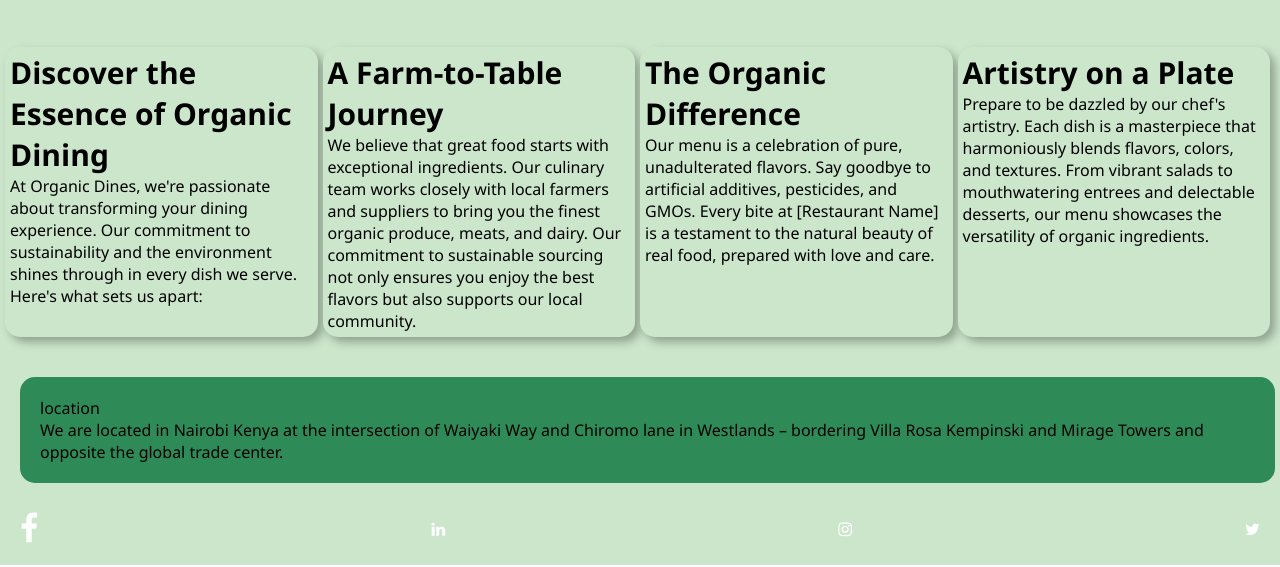
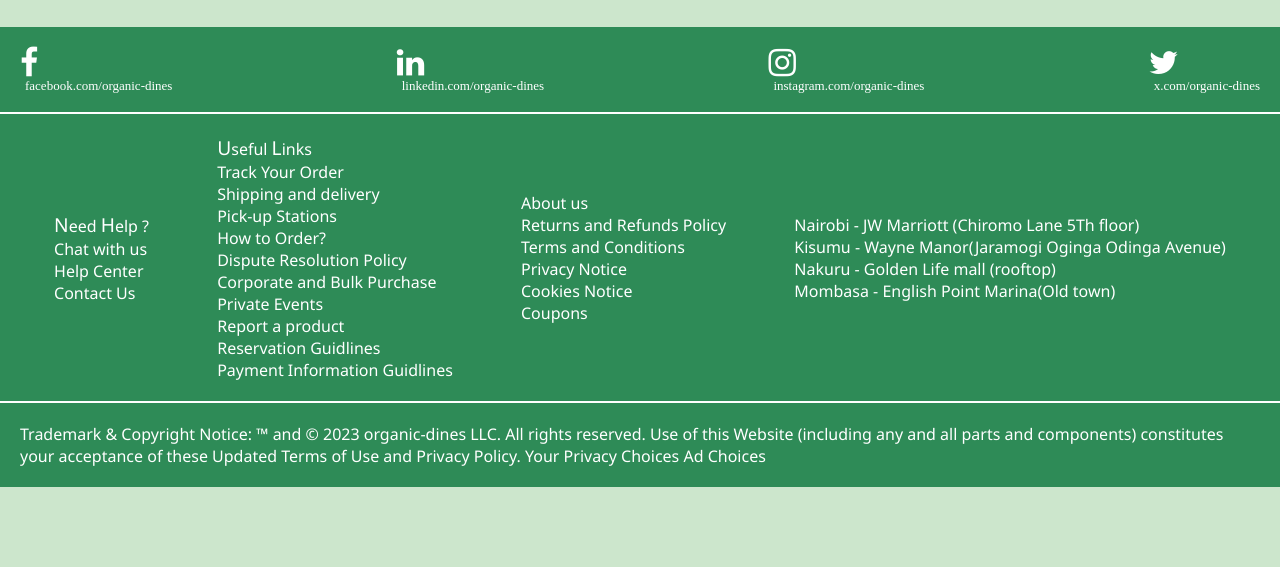
Before and after one commit to mcrolins/landing-page, a plain HTML site: page index.html in a window 1280 px wide. Shown: the part 1157-1724 px from the top of the page. After the commit the page ends 1644 px from the top, so only its background shows below. Drawn offline with Linux system fonts and the light colour scheme.

Commit message:
Update index.html

```diff
--- a/index.html
+++ b/index.html
@@ -31,6 +31,7 @@
 <button class="reservation">Make a reservation</button>
 </ul></div>
 </div>
+
   <div class="lower-section">
    <div class="icons">
 
@@ -46,39 +47,52 @@
 
   <div class="icon"><img src="dna.svg" width="100" height="100"> no genetic engineering </div>
 </div>
-    <nav>
-    <div class="about">   <ul><header>Discover the Essence of Organic Dining</header>
-    <p>At Organic Dines, we're passionate about transforming your dining experience. Our commitment to sustainability and the environment shines through in every dish we serve. Here's what sets us apart:
 
-    </p>
-    </ul></div>
-    <div class="about"> <ul>
-        <header> A Farm-to-Table Journey</header>
-    <p>We believe that great food starts with exceptional ingredients. Our culinary team works closely with local farmers and suppliers to bring you the finest organic produce, meats, and dairy. Our commitment to sustainable sourcing not only ensures you enjoy the best flavors but also supports our local community.
-    </p>
-    </ul></div>
-    <div class="about"> <ul><header>The Organic Difference</header>
-    <p> Our menu is a celebration of pure, unadulterated flavors. Say goodbye to artificial additives, pesticides, and GMOs. Every bite at [Restaurant Name] is a testament to the natural beauty of real food, prepared with love and care.</p>
-    </ul></div>
-    <div class="about">
-    <ul>
-    <header>Artistry on a Plate</header>
-    <p>Prepare to be dazzled by our chef's artistry. Each dish is a masterpiece that harmoniously blends flavors, colors, and textures. From vibrant salads to mouthwatering entrees and delectable desserts, our menu showcases the versatility of organic ingredients.
-
-    </p>
-    </ul></div>
-    </nav>
-    <ul id="location" class="location">location
-    <p>We are located in Nairobi Kenya at the intersection of Waiyaki Way and Chiromo lane in Westlands – bordering Villa Rosa Kempinski and Mirage Towers and opposite the global trade center. </p>
-    </ul>
+    <div class="ending">
+        <div class="socials-bar">
+            <a href="www.facebook.com" class="fa fa-facebook fa-2x" id="contact1"><p>facebook.com/organic-dines</p></a>
+            <a href="www.linkedin.com" class="fa fa-linkedin fa-2x" id="contact2"><p>linkedin.com/organic-dines</p></a>
+            <a href="www.instagram.com" class="fa fa-instagram fa-2x" id="contact3"><p>instagram.com/organic-dines</p></a>
+            <a href="www.x.com" class="fa fa-twitter fa-2x" id="contact4"><p>x.com/organic-dines</p></a>
+            </div>
+            <div class="middle">
+                <div class="help">
+                <p class="header"><span>N</span>eed <span>H</span>elp ?</p>
+                <p><a href="link">Chat with us</a></p>
+                <p><a href="link">Help Center</a></p>
+                <p><a href="link">Contact Us</a></p>
+                </div>
+                <div class="useful-links">
+                    <p class="header"><span>U</span>seful <span>L</span>inks</p>
+                    <p><a href="link">Track Your Order</a></p>
+                    <p><a href="link">Shipping and delivery</a></p>
+                    <p><a href="link">Pick-up Stations</a></p>
+                    <p><a href="link">How to Order?</a></p>
+                    <p><a href="link">Dispute Resolution Policy</a></p>
+                    <p><a href="link">Corporate and Bulk Purchase</a></p>
+                    <p><a href="link">Private Events</a></p>
+                    <p><a href="link">Report a product</a></p>
+                    <p><a href="link">Reservation Guidlines</a></p>
+                    <p><a href="link">Payment Information Guidlines</a></p>
+                </div>
+                <div class="info">
+                    <p class="header"><a href="link"></a>About us</p>
+                    <p><a href="link">Returns and Refunds Policy</a></p>
+                    <p><a href="link">Terms and Conditions</a></p>
+                    <p><a href="link">Privacy Notice</a></p>
+                    <p><a href="link">Cookies Notice</a></p>
+                    <p><a href="link">Coupons</a></p>
+                </div>
+                <div class="outlets">
+                    <p>Nairobi - JW Marriott (Chiromo Lane 5Th floor)</p>
+                    <p>Kisumu - Wayne Manor(Jaramogi Oginga Odinga Avenue)</p>
+                    <p>Nakuru - Golden Life mall (rooftop)</p>
+                    <p>Mombasa - English Point Marina(Old town)</p>
+                </div>
+            </div>
+            <footer class="footer">Trademark & Copyright Notice: ™ and © 2023 organic-dines LLC. All rights reserved. Use of this Website (including any and all parts and components) constitutes your acceptance of these<a href="terms-of-use"> Updated Terms of Use </a> and <a href="privacy-policy"> Privacy Policy</a>. Your Privacy Choices   Ad Choices</footer>
     </div>
-
-        <div class="socials-bar">
-        <a href="#" class="fa fa-facebook fa-2x" id="contact1"></a>
-        <a href="#" class="fa fa-linkedin" id="contact2"></a>
-        <a href="#" class="fa fa-instagram" id="contact3"></a>
-        <a href="#" class="fa fa-twitter" id="contact4"></a>
-        </div>
+    </div>
     </div>
     <script src="organic.js"></script>
 </body>
```
